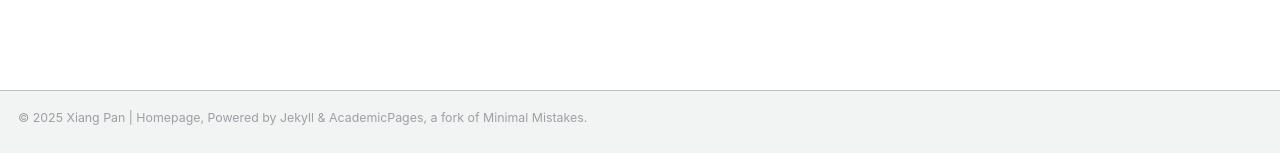
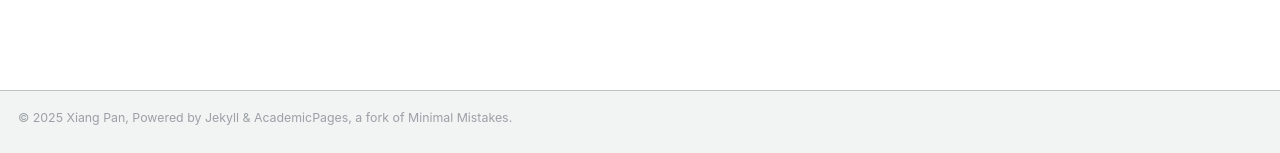
Before and after one commit to pan-xiang/pan-xiang.github.io, a Jekyll site: the page built from _pages/about.md, in a window 1280 px wide and 900 px high, scrolled down 1428 px. Shown: the part 744-897 px from the top of the window. Built offline with Jekyll 4.4.1, drawn with Linux system fonts in a browser that asks for light colours; some web fonts are replaced; a script that is not in the unit is left out.

Commit message:
Update footer.html

```diff
--- a/_includes/footer.html
+++ b/_includes/footer.html
@@ -20,7 +20,7 @@
 {% endif %} -->
 
 <div class="page__footer-copyright">
-  &copy; {{ site.time | date: '%Y' }} {{ site.name | default: site.title }}, {{ site.data.ui-text[site.locale].powered_by | default: "Powered by" }} <a href="http://jekyllrb.com" rel="nofollow">Jekyll</a> &amp; <a href="https://github.com/academicpages/academicpages.github.io">AcademicPages</a>, a fork of <a href="https://mademistakes.com/work/minimal-mistakes-jekyll-theme/" rel="nofollow">Minimal Mistakes</a>.<br />
+  &copy; {{ site.time | date: '%Y' }} {{ site.author.name | default: site.title }}, {{ site.data.ui-text[site.locale].powered_by | default: "Powered by" }} <a href="http://jekyllrb.com" rel="nofollow">Jekyll</a> &amp; <a href="https://github.com/academicpages/academicpages.github.io">AcademicPages</a>, a fork of <a href="https://mademistakes.com/work/minimal-mistakes-jekyll-theme/" rel="nofollow">Minimal Mistakes</a>.<br />
   <!-- Site last updated {{ "now" | date: '%Y-%m-%d' %}} -->
 </div>
 
```
